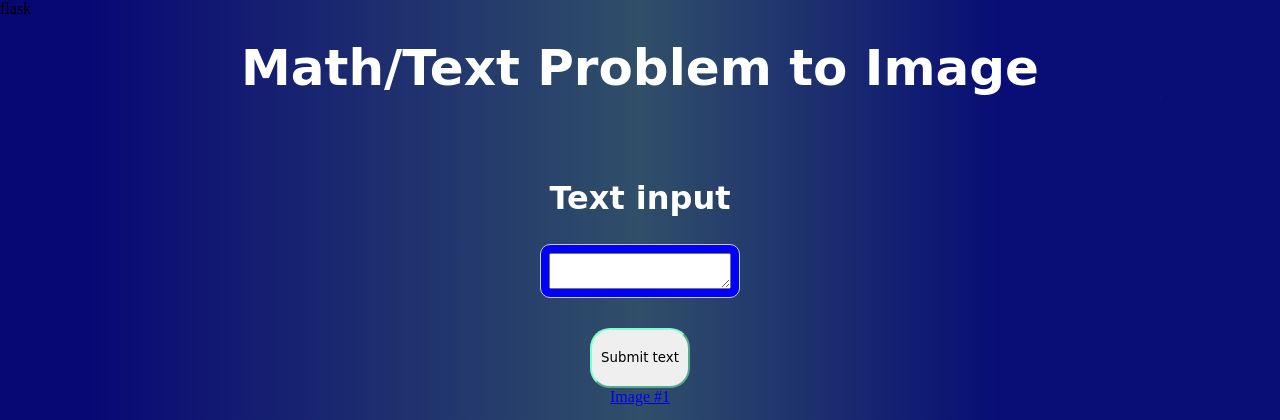
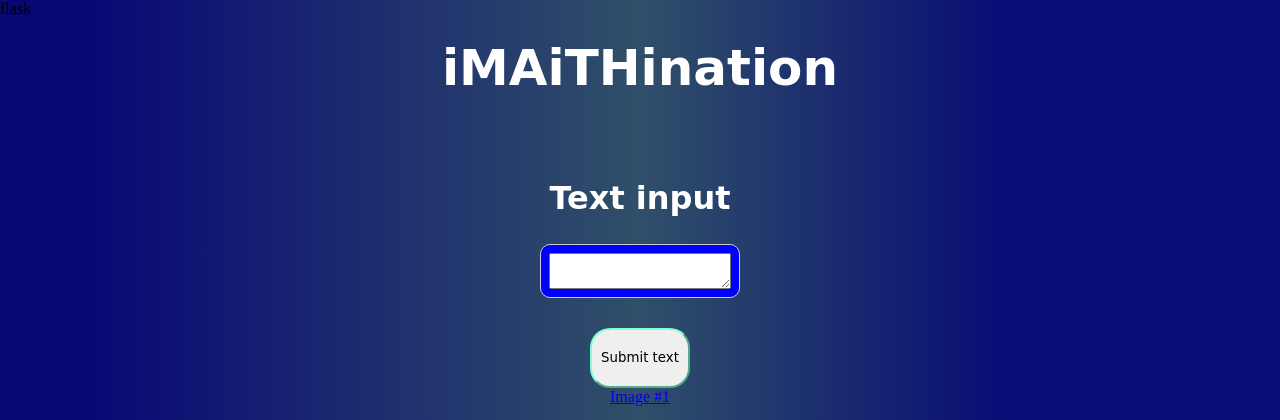
Before and after one commit to surface-integral/boilermake-2024, a Flask app: page / in a window 1280 px wide. Shown: the top 420 px of the page. Run offline with Flask 3, Linux system fonts and the light colour scheme.

Commit message:
Changed title and tab name

```diff
--- a/backend/templates/image_loaded.html
+++ b/backend/templates/image_loaded.html
@@ -2,7 +2,7 @@
 <html lang="en">
 <head>
     <meta charset="utf-8">
-    <title>Image Upload</title>
+    <title>iMAiTHination</title>
     <link rel="stylesheet"  href="{{ url_for('static', filename='styles.css') }}" />
     <link href="../../backend/static/lightbox.css" rel="stylesheet" />
 </head>
@@ -10,7 +10,7 @@
     <div class="container">
         <div>
             <nav class='nav'>
-                <span><b>Math/Text Problem to Image</b> </span>
+                <span><b>iMAiTHination</b> </span>
             </nav>
         </div>
         <div class="form-div">
--- a/backend/templates/index.html
+++ b/backend/templates/index.html
@@ -2,7 +2,7 @@ flask <!doctype html>
 <html lang="en">
 <head>
     <meta charset="utf-8">
-    <title>Image Upload</title>
+    <title>iMAiTHination</title>
     <link rel="stylesheet"  href="{{ url_for('static', filename='styles.css') }}" />
     <link href="../../backend/static/lightbox.css" rel="stylesheet" />
 </head>
@@ -10,7 +10,7 @@ flask <!doctype html>
     <div class="container">
         <div>
             <nav class='nav'>
-                <span><b>Math/Text Problem to Image</b> </span>
+                <span><b>iMAiTHination</b> </span>
             </nav>
         </div>
         <div class="form-div">
--- a/backend/templates/invalid_file.html
+++ b/backend/templates/invalid_file.html
@@ -2,7 +2,7 @@
 <html lang="en">
 <head>
     <meta charset="utf-8">
-    <title>Image Upload</title>
+    <title>iMAiTHination</title>
     <link rel="stylesheet"  href="{{ url_for('static', filename='styles.css') }}" />
     <link href="../../backend/static/lightbox.css" rel="stylesheet" />
 </head>
@@ -10,7 +10,7 @@
     <div class="container">
         <div>
             <nav class='nav'>
-                <span><b>Math/Text Problem to Image</b></span>
+                <span><b>iMAiTHination</b></span>
             </nav>
         </div>
         <div class="form-div">
--- a/backend/templates/no_file.html
+++ b/backend/templates/no_file.html
@@ -2,7 +2,7 @@
 <html lang="en">
 <head>
     <meta charset="utf-8">
-    <title>Image Upload</title>
+    <title>iMAiTHination</title>
     <link rel="stylesheet"  href="{{ url_for('static', filename='styles.css') }}" />
     <link href="/Users/prisoe/boilermake-2024/backend/static/lightbox.css" rel="stylesheet" />
 </head>
@@ -10,7 +10,7 @@
     <div>
         <div>
             <nav class='nav'>
-                <span><b>Math Problem to Image</b></span>
+                <span><b>iMAiTHination</b></span>
             </nav>
         </div>
         <div class="form-div">
```
